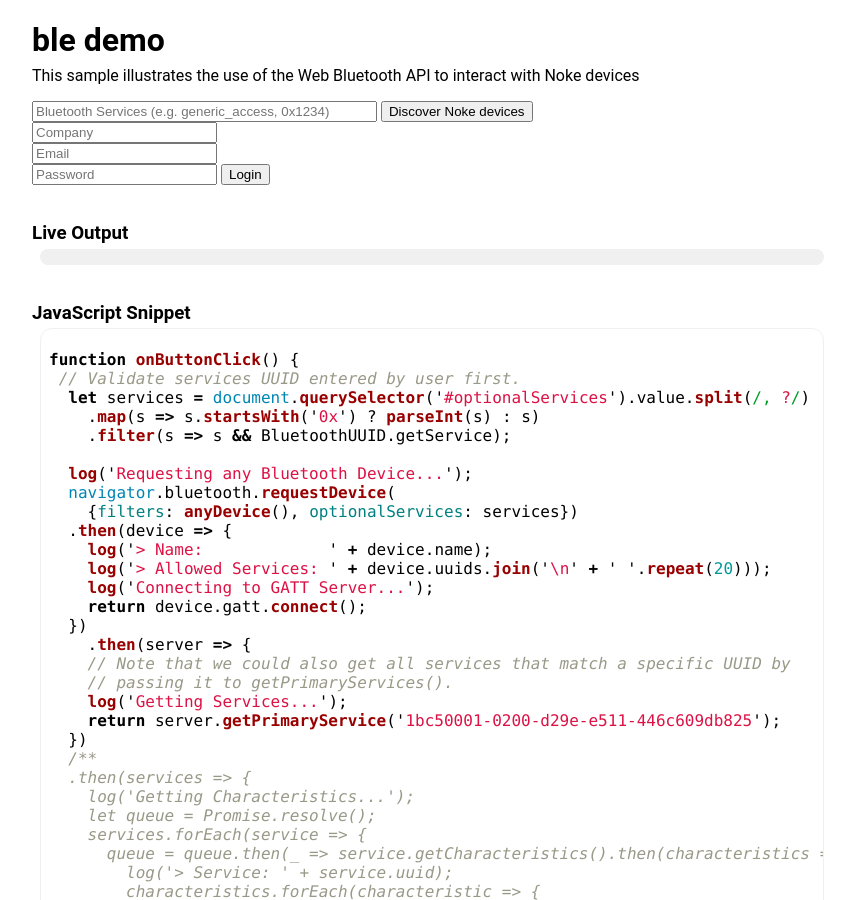
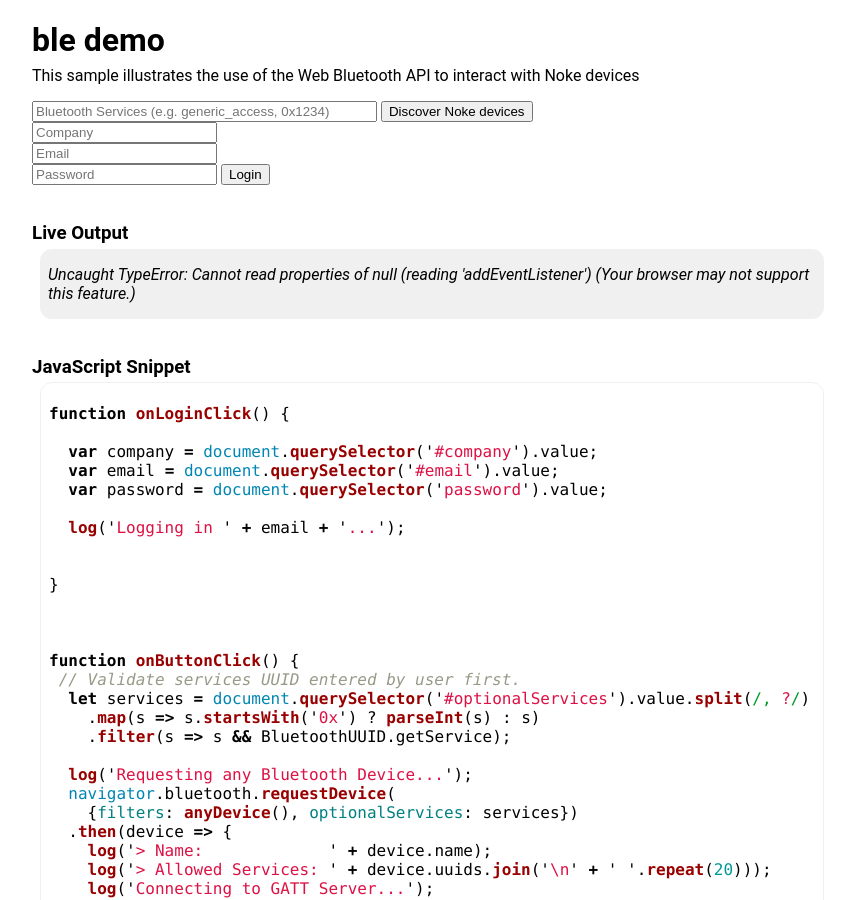
Before and after one commit to sapsley/ble-chrome-demo, a Jekyll site: the page built from index.html, in a window 1280 px wide and 900 px high. Shown: the whole window, without its empty margins (208-1063 px from the left). Built offline with Jekyll 4.4.1, drawn with Linux system fonts in a browser that asks for light colours.

Commit message:
Added login

```diff
--- a/index.html
+++ b/index.html
@@ -12,12 +12,12 @@
   <button>Discover Noke devices</button>
 </form>
 
-<form>
-<input id="Company" type="text" placeholder ="Company">
+<form id="login">
+<input id="company" type="text" placeholder ="Company">
 <br>
-<input id="Email" type="text" placeholder ="Email">
+<input id="email" type="text" placeholder ="Email">
 <br>
-<input id="Password" type="password" placeholder ="Password">
+<input id="password" type="password" placeholder ="Password">
 <button>Login</button>
 </form>
 
@@ -38,4 +38,14 @@
 });
 </script>
 
+<script>
+document.querySelector('login').addEventListener('submit', function(event)
+{
+	event.stopPropagation();
+    event.preventDefault();
+
+	onLoginClick();
+});
+</script>
+
 {%include utils.html %}
--- a/noke-chrome-demo.js
+++ b/noke-chrome-demo.js
@@ -1,3 +1,16 @@
+function onLoginClick() {
+
+  var company = document.querySelector('#company').value;
+  var email = document.querySelector('#email').value;
+  var password = document.querySelector('password').value;
+
+  log('Logging in ' + email + '...');
+
+
+}
+
+
+
 function onButtonClick() {
  // Validate services UUID entered by user first.
   let services = document.querySelector('#optionalServices').value.split(/, ?/)
```
